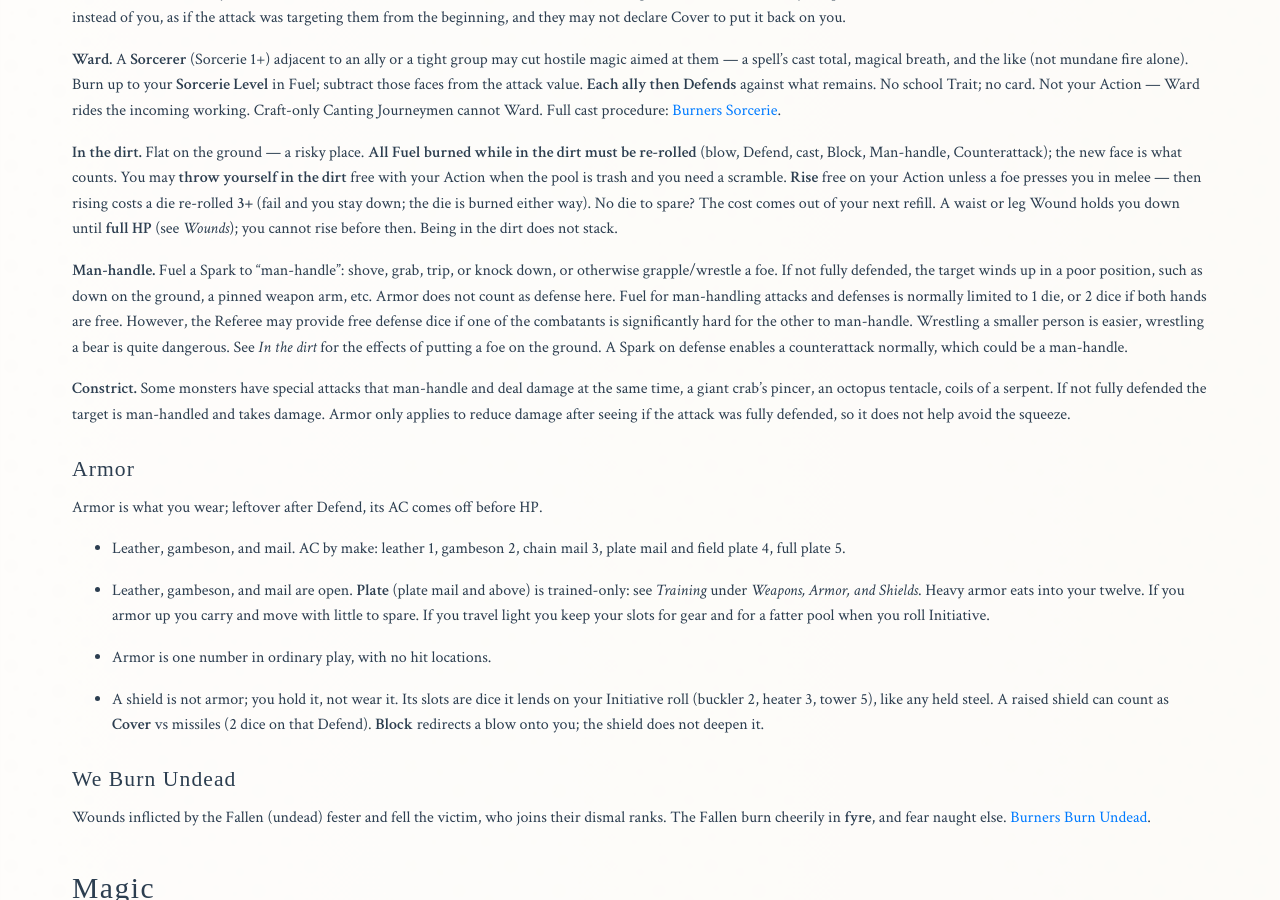
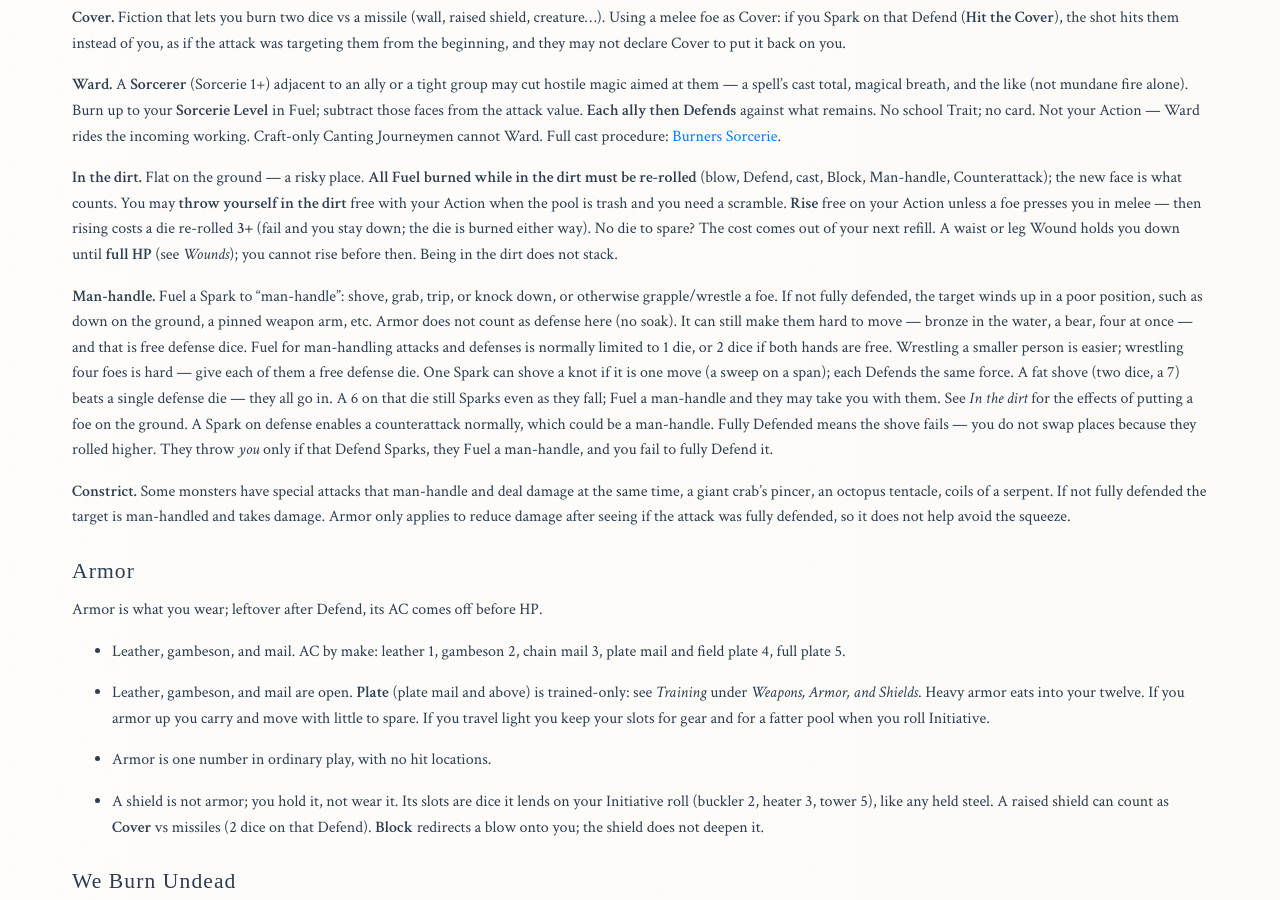
Before and after one commit to paulabrams/burners, a Jekyll site: the page built from markdown/burners-adventure-game.md, in a window 1280 px wide and 900 px high, scrolled down 21645 px. Built offline with Jekyll 4.4.1, drawn with Linux system fonts in a browser that asks for light colours; some web fonts are replaced; some of the changed text lies outside the part shown.

Commit message:
Publish local draft: Man-handle a knot as one force; Spark Defend may pull you in.
Co-authored-by: Cursor <cursoragent@cursor.com>

```diff
--- a/markdown/burners-adventure-game.md
+++ b/markdown/burners-adventure-game.md
@@ -137,7 +137,7 @@ Your character's Theme and Traits can help back up your plan.
 
 - **Attack:** use your action to make an attack, either melee or missile. You must burn one Fuel die per attack, with the option to burn a second die if your weapon is 3+ slots and wielded in both hands. Deals damage of total Fuel die faces used. With Sword, you make an extra attack per Sword level, all burning Fuel.
   - **Flurry (Spark):** When attacking, Fuel a Spark to attack again (burn Fuel as for a normal attack); armor applies normally.
-  - **Man-handle (Spark):** Fuel a Spark to shove, grab, trip, or knock down a foe. The Referee may provide free defense dice for foes who are hard to man-handle; for example, bullying a ruffian is easier than wrestling a bear.
+  - **Man-handle (Spark):** Fuel a Spark to shove, grab, trip, or knock down a foe. Armor does not soak. Free defense dice if they are hard to move: a bear, bronze in the water, four at once (one free die each). One Spark can shove a knot; each Defends the same force. A 7 beats one die — they fall; a 6 on that Defend still Sparks and may take you with them. Fully Defended: the shove fails (no reverse). They shove you back only if that Defend Sparks and they Fuel a man-handle.
   - **Impale (Spark):** When attacking with a Stabbity weapon (dagger, rondel, short sword…), Fuel a Spark to thrust deeper into the same spot; armor does not soak the Fuel you burn to Fuel it.
   - **Sever (Spark):** Only vs foes with **too many parts** — octopus, spider, hydra, swarm-limbs, and the like. When attacking with a Cutty / chopping weapon (poleax, battle ax, greatsword, cleaver…), Fuel a Spark with **1** Fuel to hack off one spare limb or head. That part's attack is gone for the fight. Not for ordinary humanoids (use Wounds / Man-handle).
 
@@ -696,7 +696,7 @@ Wound + failed Shock may break a non-melee Action — see *Mid-tempo disrupt*.
 
 **In the dirt.** Flat on the ground — a risky place. **All Fuel burned while in the dirt must be re-rolled** (blow, Defend, cast, Block, Man-handle, Counterattack); the new face is what counts. You may **throw yourself in the dirt** free with your Action when the pool is trash and you need a scramble. **Rise** free on your Action unless a foe presses you in melee — then rising costs a die re-rolled **3+** (fail and you stay down; the die is burned either way). No die to spare? The cost comes out of your next refill. A waist or leg Wound holds you down until **full HP** (see *Wounds*); you cannot rise before then. Being in the dirt does not stack.
 
-**Man-handle.** Fuel a Spark to "man-handle": shove, grab, trip, or knock down, or otherwise grapple/wrestle a foe. If not fully defended, the target winds up in a poor position, such as down on the ground, a pinned weapon arm, etc. Armor does not count as defense here. Fuel for man-handling attacks and defenses is normally limited to 1 die, or 2 dice if both hands are free. However, the Referee may provide free defense dice if one of the combatants is significantly hard for the other to man-handle. Wrestling a smaller person is easier, wrestling a bear is quite dangerous. See *In the dirt* for the effects of putting a foe on the ground. A Spark on defense enables a counterattack normally, which could be a man-handle.
+**Man-handle.** Fuel a Spark to "man-handle": shove, grab, trip, or knock down, or otherwise grapple/wrestle a foe. If not fully defended, the target winds up in a poor position, such as down on the ground, a pinned weapon arm, etc. Armor does not count as defense here (no soak). It can still make them hard to move — bronze in the water, a bear, four at once — and that is free defense dice. Fuel for man-handling attacks and defenses is normally limited to 1 die, or 2 dice if both hands are free. Wrestling a smaller person is easier; wrestling four foes is hard — give each of them a free defense die. One Spark can shove a knot if it is one move (a sweep on a span); each Defends the same force. A fat shove (two dice, a 7) beats a single defense die — they all go in. A 6 on that die still Sparks even as they fall; Fuel a man-handle and they may take you with them. See *In the dirt* for the effects of putting a foe on the ground. A Spark on defense enables a counterattack normally, which could be a man-handle. Fully Defended means the shove fails — you do not swap places because they rolled higher. They throw *you* only if that Defend Sparks, they Fuel a man-handle, and you fail to fully Defend it.
 
 **Constrict.** Some monsters have special attacks that man-handle and deal damage at the same time, a giant crab's pincer, an octopus tentacle, coils of a serpent. If not fully defended the target is man-handled and takes damage. Armor only applies to reduce damage after seeing if the attack was fully defended, so it does not help avoid the squeeze.
 
```
